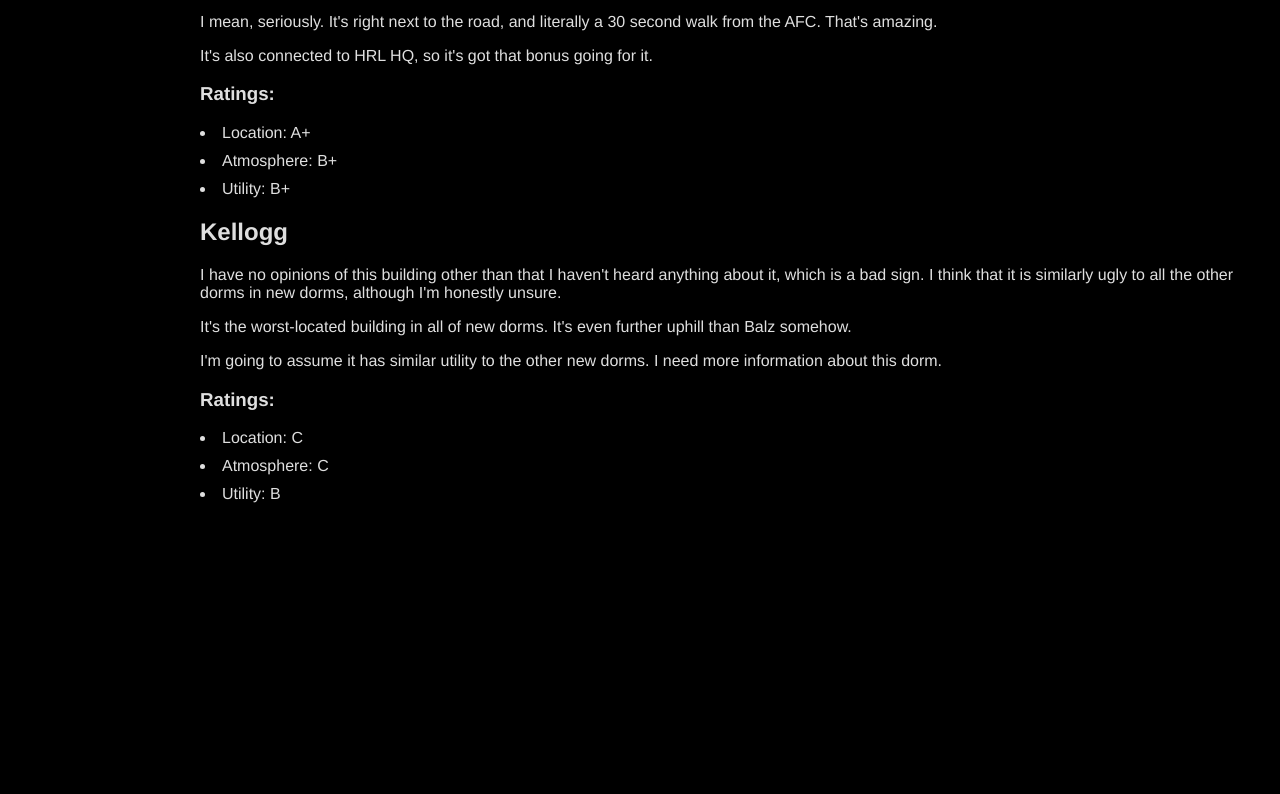
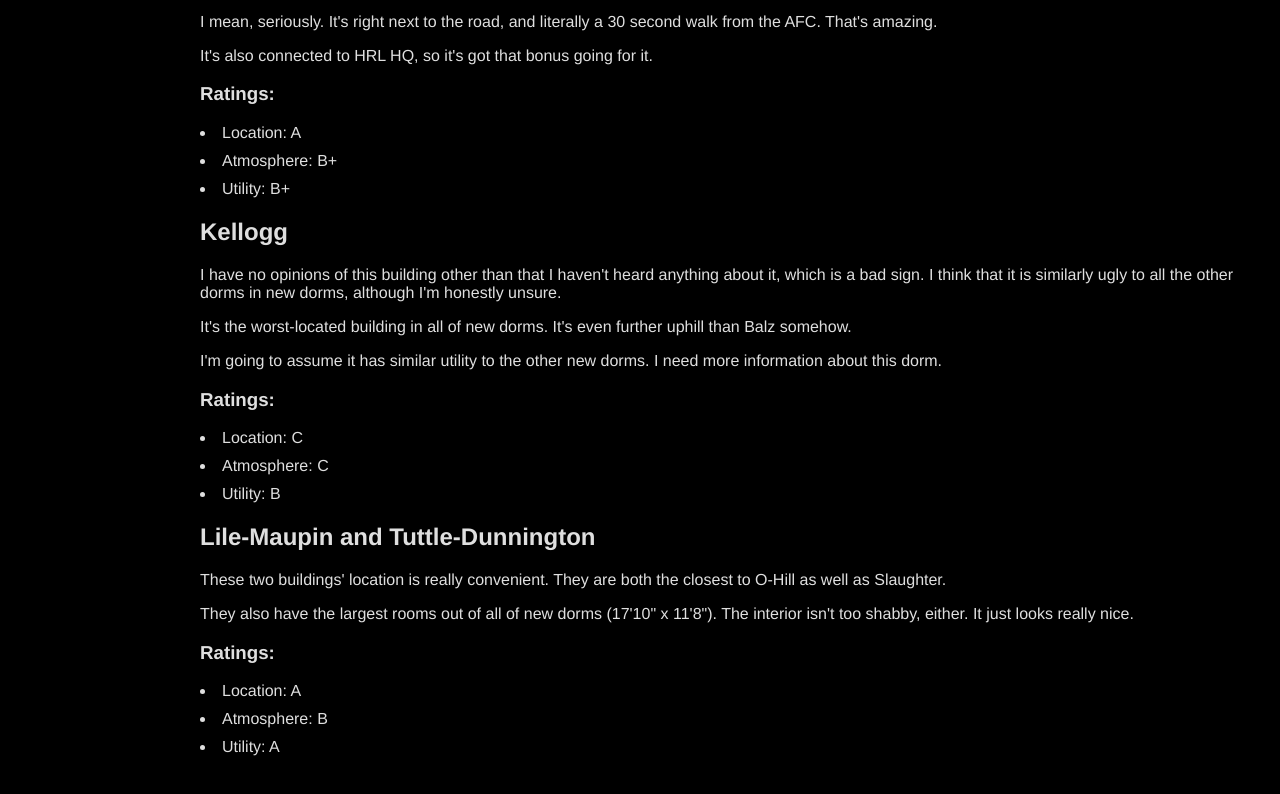
Before and after one commit to zxnnia/tsubasa, a plain HTML site: page housing.html in a window 1280 px wide. Shown: the part 1644-2438 px from the top of the page. Before the commit the page ends 2347 px from the top, so only its background shows below. Drawn offline with Linux system fonts and the light colour scheme.

Commit message:
Update housing.html

```diff
--- a/housing.html
+++ b/housing.html
@@ -85,7 +85,7 @@
   <p>It's also connected to HRL HQ, so it's got that bonus going for it.</p>
   <h3>Ratings:</h3>
   <u1>
-    <li>Location: A+</li>
+    <li>Location: A</li>
     <li>Atmosphere: B+</li>
     <li>Utility: B+</li>
   </u1>
@@ -102,5 +102,15 @@
     <li>Utility: B</li>
   </u1>
 
+  <h2 id=lile-tuttle>Lile-Maupin and Tuttle-Dunnington</h2>
+  <p>These two buildings' location is really convenient. They are both the closest to O-Hill as well as Slaughter.</p>
+  <p>They also have the largest rooms out of all of new dorms (17'10" x 11'8"). The interior isn't too shabby, either. It just looks really nice.</p>
+  <h3>Ratings:</h3>
+  <u1>
+    <li>Location: A</li>
+    <li>Atmosphere: B</li>
+    <li>Utility: A</li>
+  </u1>
+
   </body>
 </html>
```
